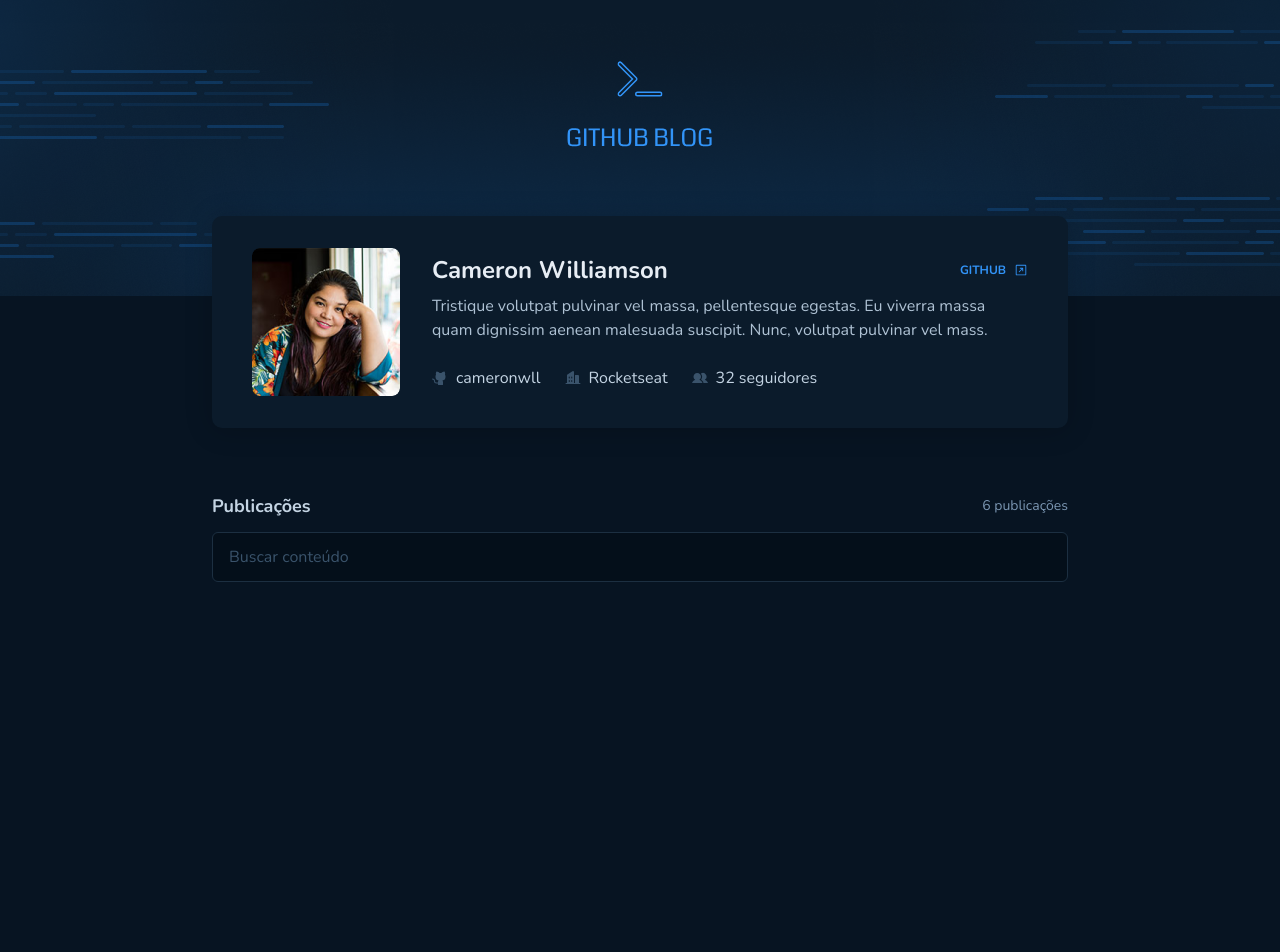
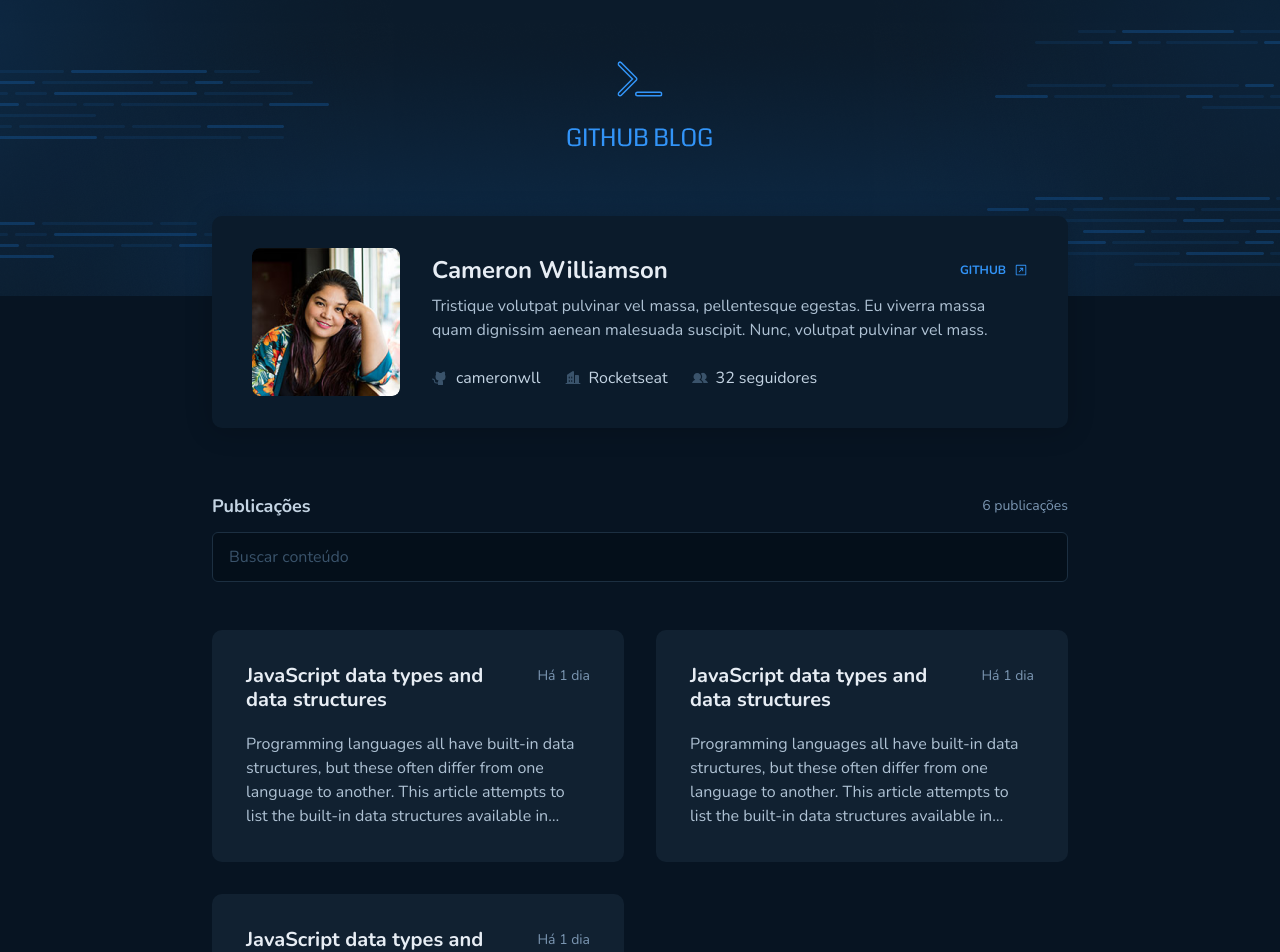
Before and after one commit to filipedev6/github-blog, a React (Vite) app: page / in a window 1280 px wide. Shown: the top 952 px of the page. Before the commit the page ends 800 px from the top, so only its background shows below. Built offline with nearby package versions, Linux system fonts and the light colour scheme.

Commit message:
feat: Component Post

```diff
--- /dev/null
+++ b/src/components/Post.tsx
@@ -0,0 +1,33 @@
+import { Link } from 'react-router-dom'
+
+export function Post() {
+  return (
+    <Link
+      to="/post"
+      className="flex flex-col gap-5 bg-base-post rounded-[.625rem] p-8 border-[2px] border-transparent hover:border-[#3a536b] transition-all"
+    >
+      <div className="flex items-center justify-between gap-4">
+        <strong className="text-xl font-bold text-base-title flex-1 leading-6">
+          JavaScript data types and data structures
+        </strong>
+
+        <span className="text-sm font-normal text-base-span self-start leading-6">
+          Há 1 dia
+        </span>
+      </div>
+
+      <p className="text-base font-normal text-base-text line-clamp-4">
+        Programming languages all have built-in data structures, but these often
+        differ from one language to another. This article attempts to list the
+        built-in data structures available in JavaScript and what properties
+        they have. These can be used to build other data structures. Wherever
+        possible, comparisons with other languages are drawn. Dynamic typing
+        JavaScript is a loosely typed and dynamic language. Variables in
+        JavaScript are not directly associated with any particular value type,
+        and any variable can be assigned (and re-assigned) values of all types:
+        let foo = 42; // foo is now a number foo // foo is now a string foo =
+        true; // foo is now a boolean
+      </p>
+    </Link>
+  )
+}
--- a/src/pages/Blog/components/SearchForm.tsx
+++ b/src/pages/Blog/components/SearchForm.tsx
@@ -1,10 +1,8 @@
 export function SearchForm() {
   return (
-    <div className="flex flex-col gap-3 mt-16 mb-12">
+    <div className="flex flex-col gap-3">
       <header className="flex items-center justify-between">
-        <span className="text-lg font-bold text-base-subtitle">
-          Publicações
-        </span>
+        <h3 className="text-lg font-bold text-base-subtitle">Publicações</h3>
 
         <span className="text-sm font-normal text-base-span">
           6 publicações
--- a/src/pages/Blog/index.tsx
+++ b/src/pages/Blog/index.tsx
@@ -1,11 +1,19 @@
+import { Post } from '../../components/Post'
 import { Profile } from './components/Profile'
 import { SearchForm } from './components/SearchForm'
 
 export function Blog() {
   return (
     <div className="max-w-4xl mx-auto px-5">
-      <Profile />
-      <SearchForm />
+      <div className="flex flex-col gap-16 mb-12">
+        <Profile />
+        <SearchForm />
+      </div>
+      <div className="grid gap-8 grid-cols-2 max-md:grid-cols-1">
+        <Post />
+        <Post />
+        <Post />
+      </div>
     </div>
   )
 }
```
